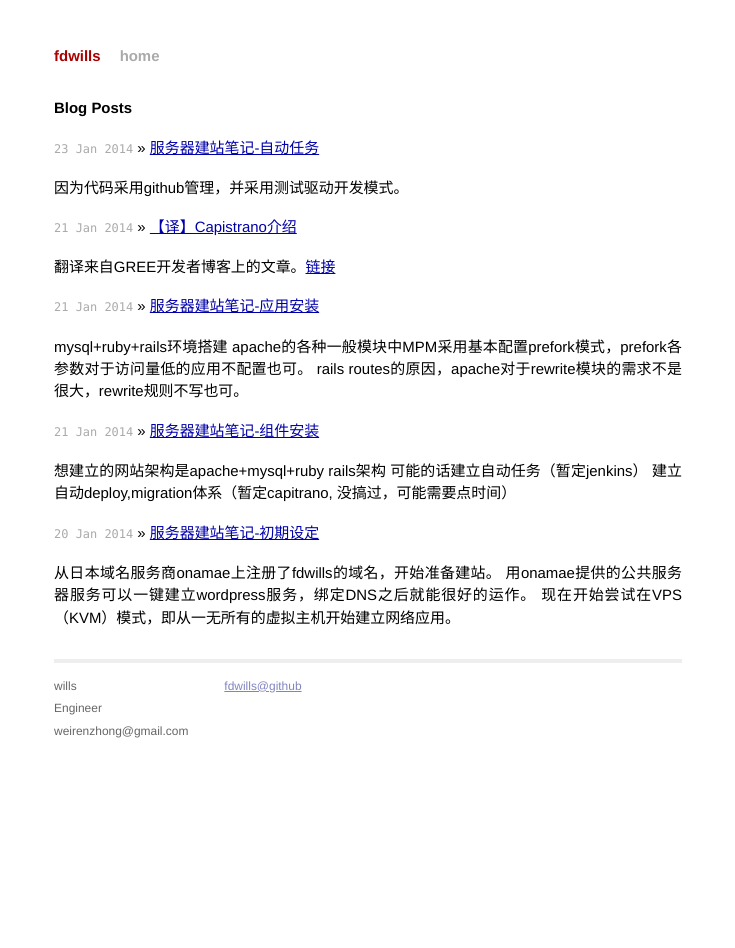
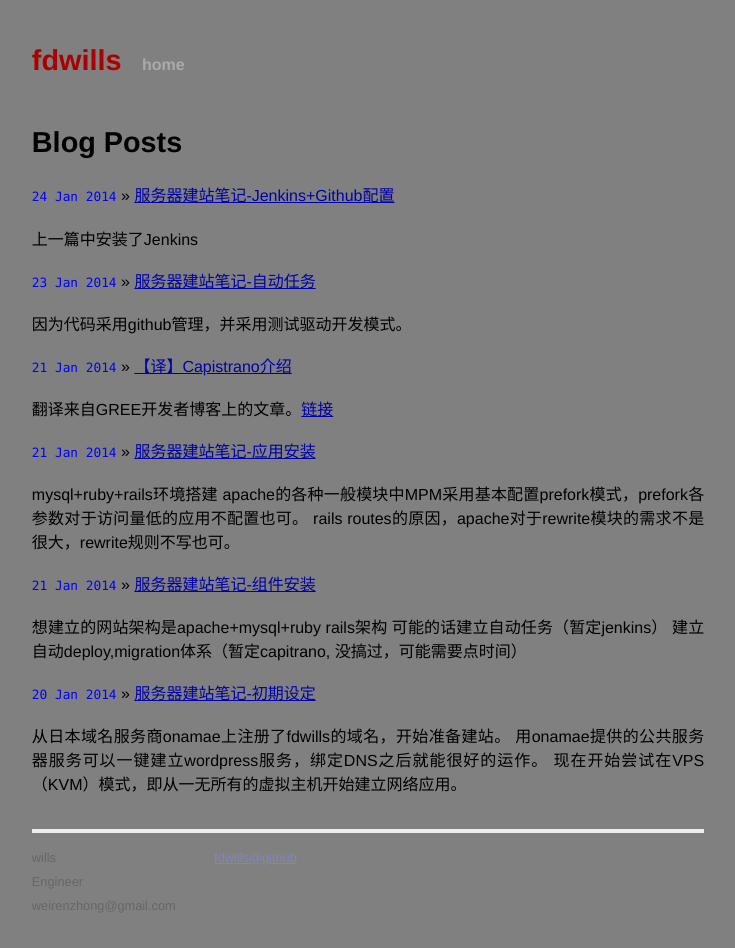
Before and after one commit to fdwills/fdwills.github.io, a Jekyll site: the page built from index.html, in a window 1280 px wide. Shown: the whole page, without its empty margins (272-1007 px from the left). Built offline with Jekyll 4.4.1, drawn with Linux system fonts in a browser that asks for light colours; Markdown is read by kramdown in place of the engine named in the settings; the list of posts is cut into pages by our own code; part of the change alters nothing that is shown.

```diff
--- /dev/null
+++ b/_posts/2014-01-24-build-your-site-5.markdown
@@ -0,0 +1,94 @@
+---
+layout: post
+title:  "服务器建站笔记-Jenkins+Github配置"
+date:   2014-01-24 10:44:57
+categories: server
+tags: 服务器 建站
+---
+上一篇中安装了Jenkins
+
+这一篇中将要完成一下任务：
+
+1.github中创建代码仓库，自己的源码通过源码仓库管理
+
+2.Jenkins中建立设置任务，测试脚本
+
+3.github与Jenkins关联
+
+<h2>1. 创建代码仓库</h2>
+
+通过github创建一个初始repo
+
+本地操作代码
+
+{%highlight bash%}
+# 本地git操作
+git init
+git remote origin [github创建的repo]
+git add .
+git commit -m'first init'
+git push
+
+# 如果push出现权限问题，请创建security key
+sudo -u [username] -H ssh-keygen -t rsa -C hoge@gmail.com
+# 将创建出来的~/.ssh/id_rsa.pub的内容添加到github中个人的key列表中
+{%endhighlight%}
+
+<h2>2. jenkins建立自动任务对rails进行自动测试</h2>
+
+1. Jenkins管理界面中安装github插件
+
+2. Jenkins中新建任务，并将在source code管理里面，选择git选项（需安装jenkins的github插件）
+
+3. 将Repository URL设置成rails应用的repo地址（https的地址）
+
+![jenkins1]({{ site.url }}/assets/2014-01-24-8.48.43.png)
+
+4. Branch Specifier里面输入**
+
+5. Build when a change is pushed to GitHub选中
+
+![jenkins2]({{ site.url }}/assets/2014-01-24-8.48.59.png)
+
+6. 设置将可用的.rbenv文件夹创建到JENKINS_HOME下的链接（因为在rails测试脚本中，需要用到.brenv管理下的命令）
+
+7. build选择shell脚本，脚本文件例
+
+{%highlight bash%}
+$HOME/.rbenv/shims/bundle install
+RAILS_ENV=test $HOME/.rbenv/shims/bundle exec rake db:drop:all
+RAILS_ENV=test $HOME/.rbenv/shims/bundle exec rake db:create:all
+RAILS_ENV=test $HOME/.rbenv/shims/bundle exec rake db:migrate
+
+# 这里采用的测试框架是rspec。gemfile中加入rspec，并初始化rspec：
+# bundle exec rails generate rspec:install
+
+COVERAGE=true JENKINS=true $HOME/.rbenv/shims/bundle exec rspec
+{%endhighlight%}
+
+其他默认即可。设置完成之后点击面板左边的build执行，就能看到jenkins在执行rails的test任务了
+
+![jenkins2]({{ site.url }}/assets/2014-01-24-8.48.59.png)
+<h2>3. 关联github与jenkins</h2>
+
+1. 按照生产用户security key的方法生产jenkins专用key，并将key加入github的列表中(/var/lib/jenkins/.ssh/id_rsa.pub)
+
+{%highlight bash%}
+sudo -u jenkins -H ssh-keygen -t rsa -C hoge@gmail.com
+{%endhighlight%}
+
+2. 登陆github，找到项目，在项目setting中选择ServiceHooks
+
+选择Jenkins (Github plugin)选项
+
+输入hook的URL，并激活
+
+http://hostname/github-webhook/
+
+TestHook
+
+3. 测试：
+
+在本地修改代码，并通过git push到github，即会在jenkins面板上看到Jenkins把代码拿下来做测试了。
+
+如果测试结果没通过，请修改测试脚本
--- a/css/main.css
+++ b/css/main.css
@@ -13,14 +13,18 @@
 html, body { height: 100%; }
 
 body {
-  background-color: #FFF;
+  background-color: gray;
   font: 13.34px Helvetica, Arial, sans-serif;
-  font-size: small;
+  font-size: middle;
   text-align: center;
 }
 
-h1, h2, h3, h4, h5, h6 {
-  font-size: 100%; }
+h1 {font-size: 180%; }
+h2 {font-size: 160%; }
+h3 {font-size: 140%; }
+h4 {font-size: 120%; }
+h5 {font-size: 100%; }
+h6 {font-size: 100%; }
 
 h1 { margin-bottom: 1em; }
 p { margin: 1em 0; }
@@ -44,7 +48,7 @@ a:visited { color: #a0a; }
 }
 
 .posts span {
-  color: #aaa;
+  color: blue;
   font-family: Monaco, "Courier New", monospace;
   font-size: 80%;
 }
@@ -56,7 +60,7 @@ a:visited { color: #a0a; }
 /*****************************************************************************/
 
 .site {
-  font-size: 115%;
+  font-size: 120%;
   text-align: justify;
   width: 42em;
   margin: 3em auto 2em;
--- a/index.html
+++ b/index.html
@@ -3,7 +3,7 @@ layout: default
 title: wills' site
 ---
 
-<div id="home">
+<div id="home" class="home">
   <h1>Blog Posts</h1>
   <ul class="posts">
     {% for post in site.posts %}
```
Also changed, not shown: assets/2014-01-24-8.48.23.png (added), assets/2014-01-24-8.48.43.png (added), assets/2014-01-24-8.48.59.png (added), assets/2014-01-24-8.49.12.png (added), 9 other files.
